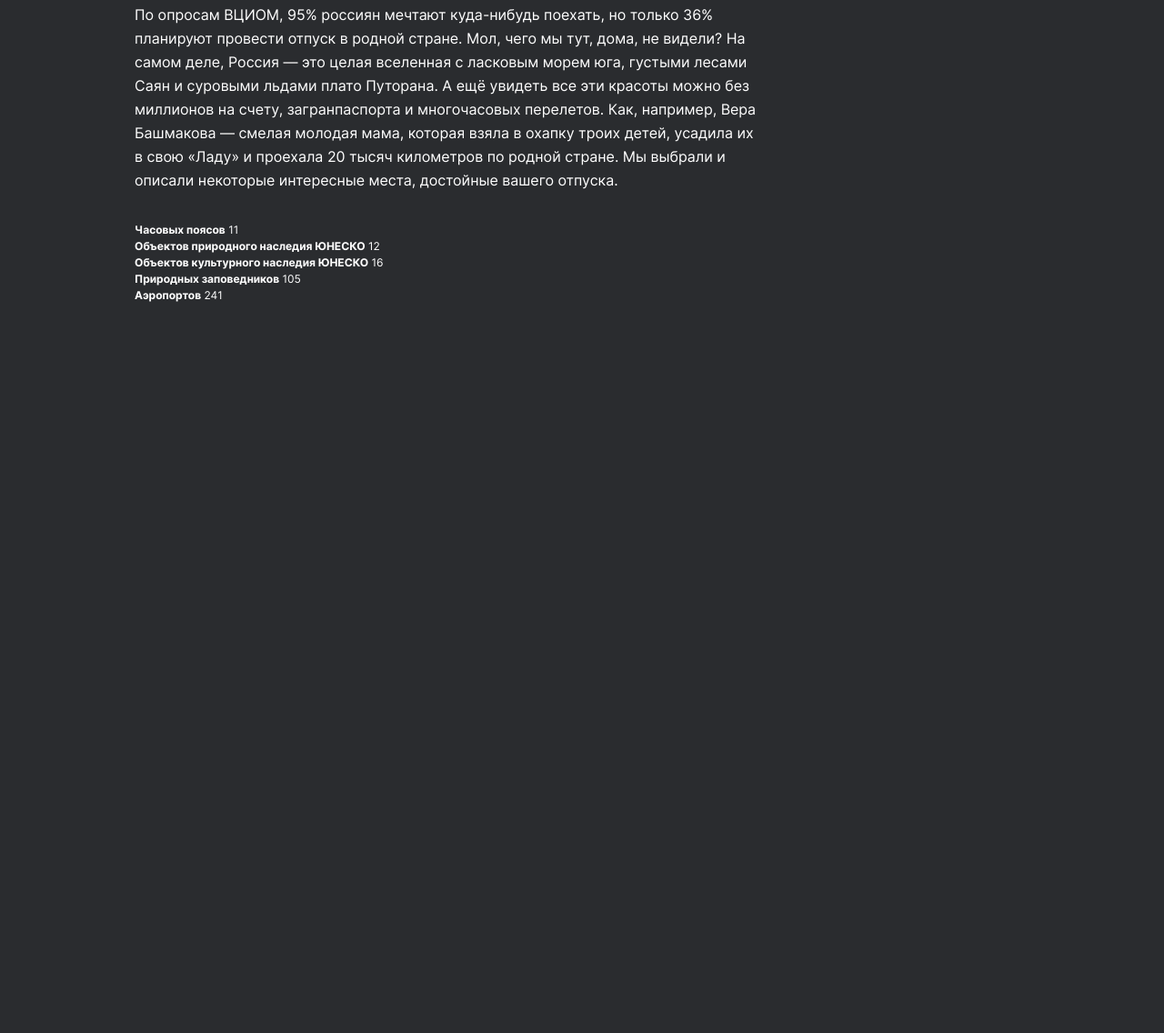
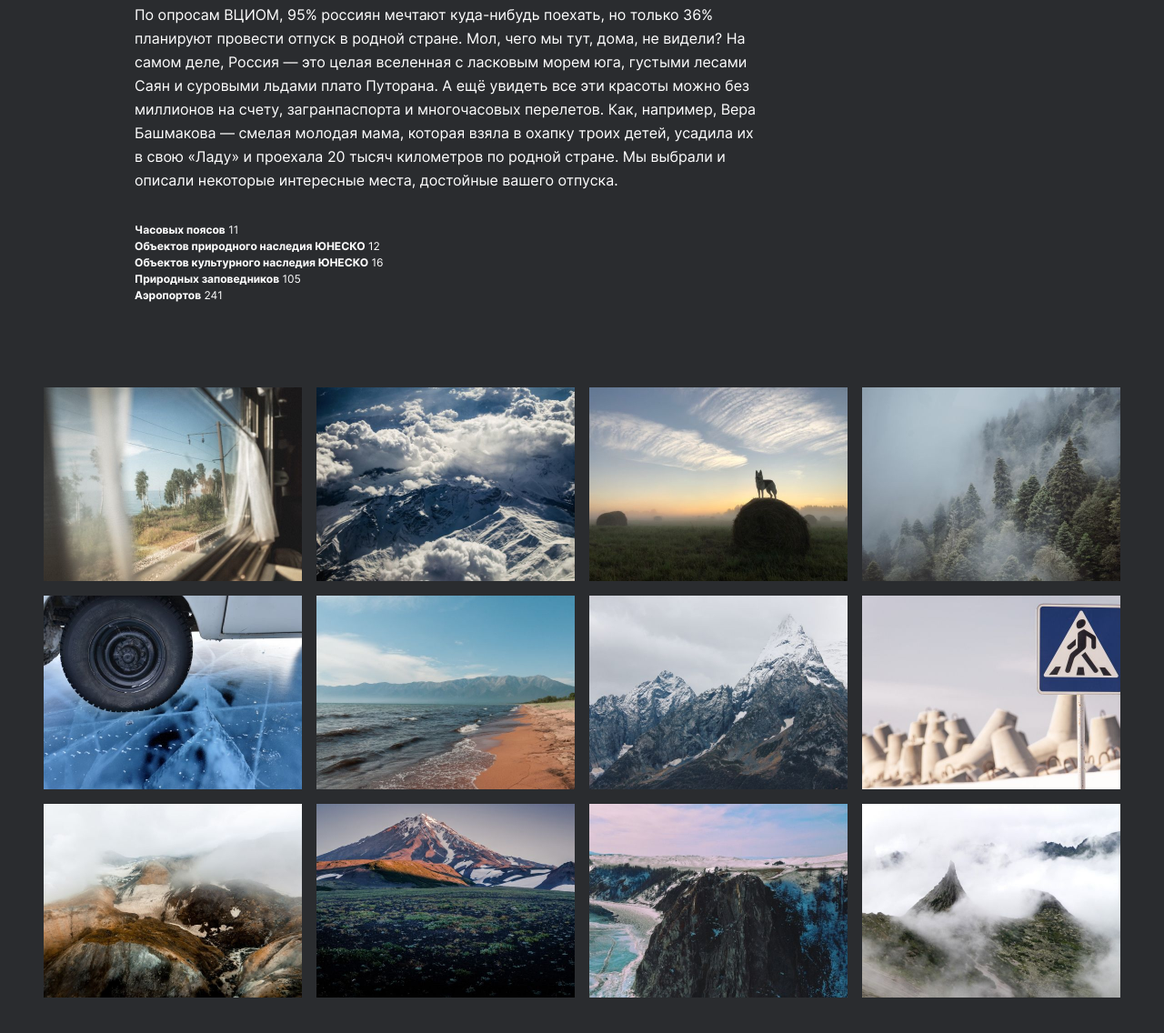
Before and after one commit to MarinaNasonkina/russian-travel, a plain HTML site: page index.html in a window 1280 px wide. Shown: the part 1328-2464 px from the top of the page at 91% size. Before the commit the page ends 1754 px from the top, so only its background shows below. Drawn offline with Linux system fonts and the light colour scheme.

Commit message:
Photo Grid

```diff
--- /dev/null
+++ b/blocks/photo-grid/__item/photo-grid__item.css
@@ -0,0 +1,3 @@
+.photo-grid__item {
+  width: 100%;
+}
--- /dev/null
+++ b/blocks/photo-grid/photo-grid.css
@@ -0,0 +1,35 @@
+.photo-grid {
+  width: calc(100% - 96px);
+  margin: auto;
+  padding-bottom: 92px;
+  display: grid;
+  grid-template-columns: repeat(3, 1fr);
+  grid-auto-rows: 1fr;
+  gap: 14px;
+}
+
+@media screen and (min-width: 1280px) {
+  .photo-grid {
+    width: 100%;
+    grid-template-columns: repeat(4, 1fr);
+    gap: 16px;
+  }
+}
+
+@media screen and (max-width: 1023px) {
+  .photo-grid {
+    width: calc(100% - 48px);
+    padding-bottom: 88px;
+    grid-template-columns: repeat(2, 1fr);
+    gap: 16px;
+  }
+}
+
+@media screen and (max-width: 425px) {
+  .photo-grid {
+    width: calc(100% - 32px);
+    padding-bottom: 64px;
+    grid-template-columns: 1fr;
+    gap: 12px;
+  }
+}
--- a/index.css
+++ b/index.css
@@ -45,3 +45,9 @@
 @import url('./blocks/intro/__list-item/intro__list-item.css');
 
 @import url('./blocks/intro/__span/intro__span.css');
+
+/* Photo Grid */
+
+@import url('./blocks/photo-grid/photo-grid.css');
+
+@import url('./blocks/photo-grid/__item/photo-grid__item.css');
--- a/index.html
+++ b/index.html
@@ -72,6 +72,68 @@
             </ul>
           </section>
         </div>
+        <section class="photo-grid" aria-label="Галерея фотографий">
+          <img
+            src="./images/photo-grid/item1.jpg"
+            alt="Вид из окна поезда на море."
+            class="photo-grid__item"
+          >
+          <img
+            src="./images/photo-grid/item2.jpg"
+            alt="Кавказские горы с высоты птичьего полета."
+            class="photo-grid__item"
+          >
+          <img
+            src="./images/photo-grid/item3.jpg"
+            alt="Рассвет, туман, стога, собака."
+            class="photo-grid__item"
+          >
+          <img
+            src="./images/photo-grid/item4.jpg"
+            alt="Вид с горы на густой туман над еловым лесом."
+            class="photo-grid__item"
+          >
+          <img
+            src="./images/photo-grid/item5.jpg"
+            alt="Машина на замерзшем Байкале."
+            class="photo-grid__item"
+          >
+          <img
+            src="./images/photo-grid/item6.jpg"
+            alt="Пляж летнего Байкала с видом на гору Маркова."
+            class="photo-grid__item"
+          >
+          <img
+            src="./images/photo-grid/item7.jpg"
+            alt="Снежные вершины Эльбруса."
+            class="photo-grid__item"
+          >
+          <img
+            src="./images/photo-grid/item8.jpg"
+            alt="Знак пешеходного перехода, на фоне тетраподы-волнорезы."
+            class="photo-grid__item"
+          >
+          <img
+            src="./images/photo-grid/item9.jpg"
+            alt="Камчатка, вулкан Мутновский в облаках."
+            class="photo-grid__item"
+          >
+          <img
+            src="./images/photo-grid/item10.jpg"
+            alt="Камчатка, поляна мха перед Корякским вулканом."
+            class="photo-grid__item"
+          >
+          <img
+            src="./images/photo-grid/item11.jpg"
+            alt="Снежные сопки Байкала."
+            class="photo-grid__item"
+          >
+          <img
+            src="./images/photo-grid/item12.jpg"
+            alt="Горы Ергаки в облаках, Красноярский край."
+            class="photo-grid__item"
+          >
+        </section>
       </main>
       <footer class="footer"></footer>
     </div>
```
Also changed, not shown: images/photo-grid/item1.jpg (renamed from images/photo-grid/__item1.jpg), images/photo-grid/item10.jpg (renamed from images/photo-grid/__item10.jpg), images/photo-grid/item11.jpg (renamed from images/photo-grid/__item11.jpg), images/photo-grid/item12.jpg (renamed from images/photo-grid/__item12.jpg), images/photo-grid/item2.jpg (renamed from images/photo-grid/__item2.jpg), images/photo-grid/item3.jpg (renamed from images/photo-grid/__item3.jpg), images/photo-grid/item4.jpg (renamed from images/photo-grid/__item4.jpg), images/photo-grid/item5.jpg (renamed from images/photo-grid/__item5.jpg), images/photo-grid/item6.jpg (renamed from images/photo-grid/__item6.jpg), images/photo-grid/item7.jpg (renamed from images/photo-grid/__item7.jpg), images/photo-grid/item8.jpg (renamed from images/photo-grid/__item8.jpg), images/photo-grid/item9.jpg (renamed from images/photo-grid/__item9.jpg).
